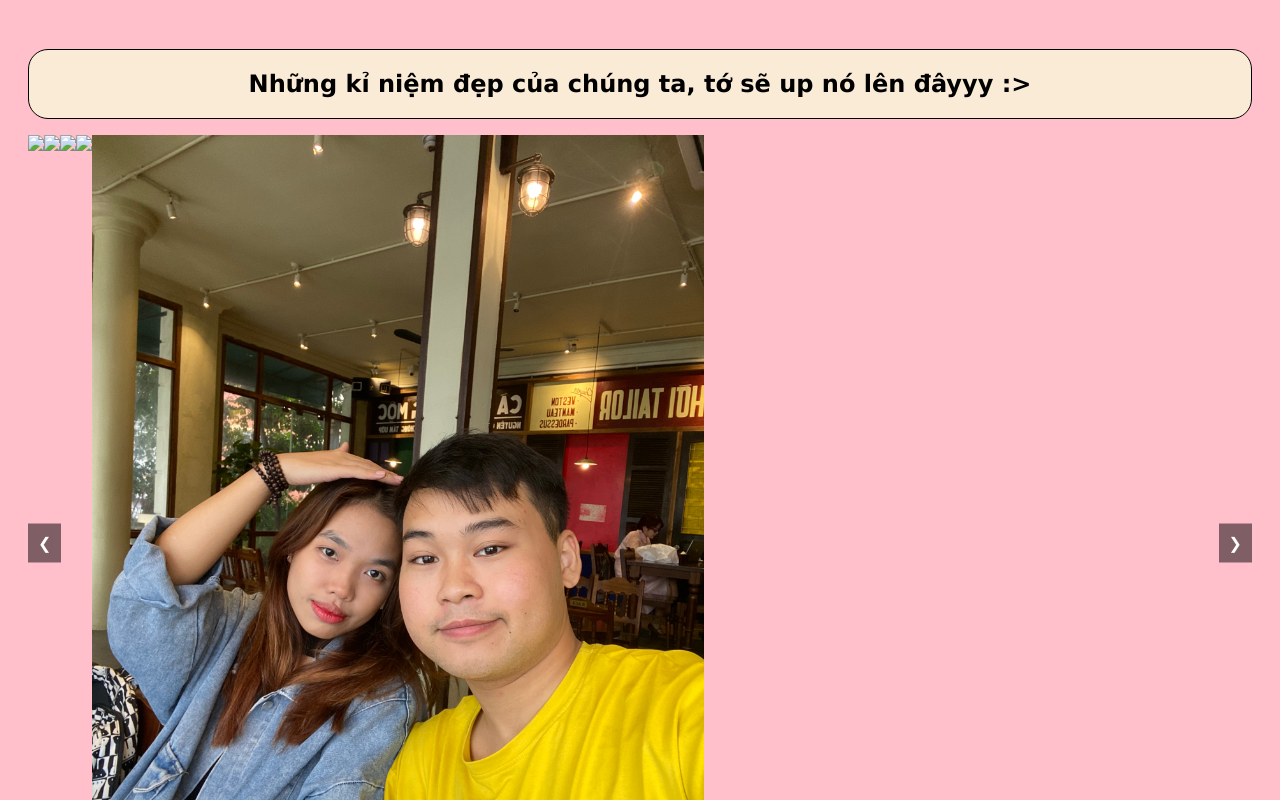
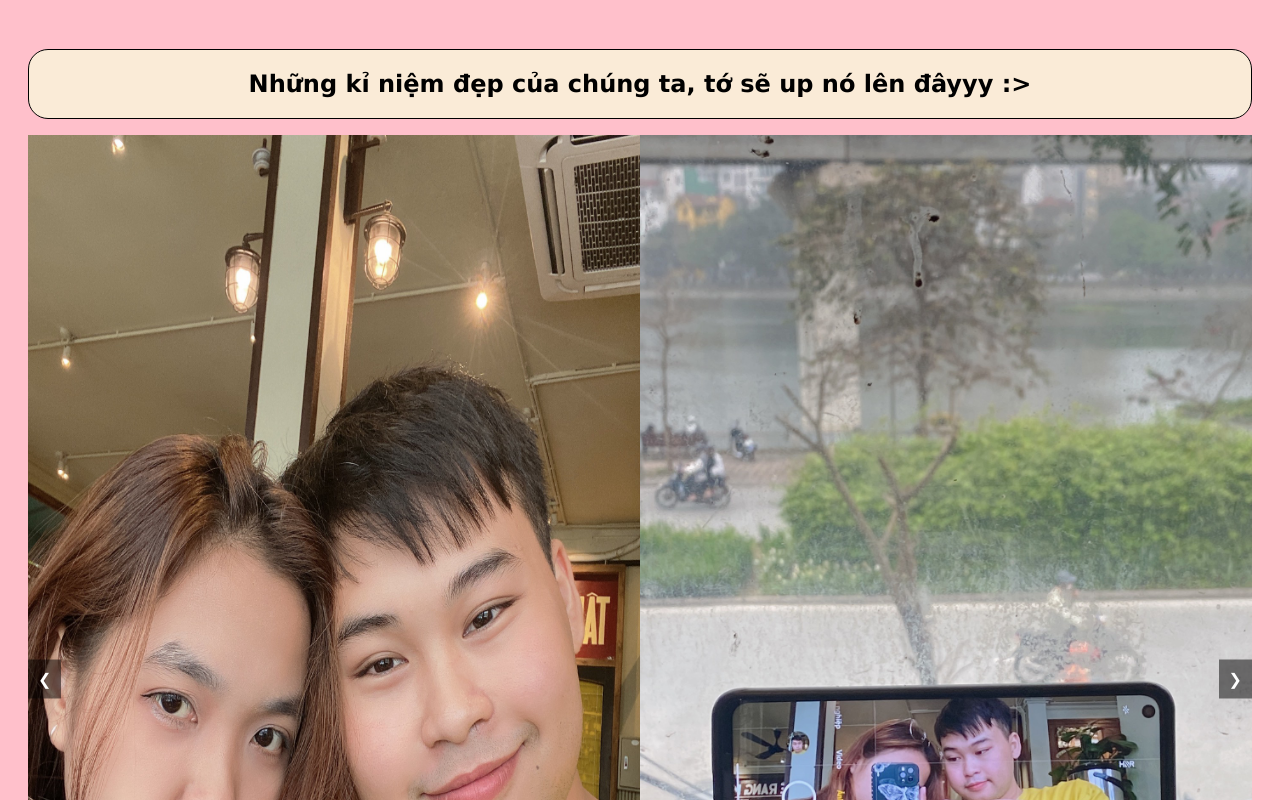
Before and after one commit to Phucptit2003/webForLan, a plain HTML site: page index.html in a window 1280 px wide. Shown: the part 1600-2400 px from the top of the page. Drawn offline with Linux system fonts and the light colour scheme; files whose address does not match are found by name.

Commit message:
Update index.html

```diff
--- a/index.html
+++ b/index.html
@@ -27,10 +27,10 @@
             <h1>Những kỉ niệm đẹp của chúng ta, tớ sẽ up nó lên đâyyy :></h1>
             <div class="slideshow-container">
                 <div class="slides">
-                    <img src="/web for Lan/img/anh nen.jpg">
-                    <img src="/web for Lan/img/anh yeu 1.jpg">
-                    <img src="/web for Lan/img/anh yeu 2.jpg">
-                    <img src="/web for Lan/img/anh yeu 3.jpg">
+                    <img src="img/anh nen.jpg">
+                    <img src="img/anh yeu 1.jpg">
+                    <img src="img/anh yeu 2.jpg">
+                    <img src="img/anh yeu 3.jpg">
                     <img src="/web for Lan/img/anh yeu 4.jpg">
                 </div>
                 <a class="prev" onclick="moveSlide(-1)">&#10094;</a>
```
